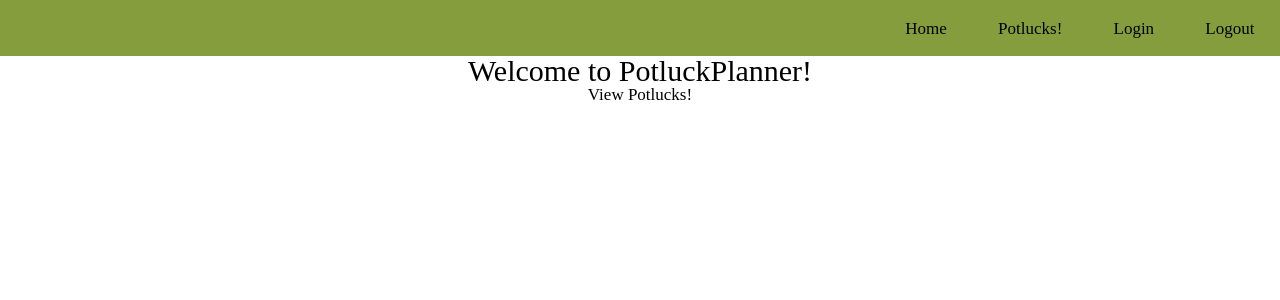
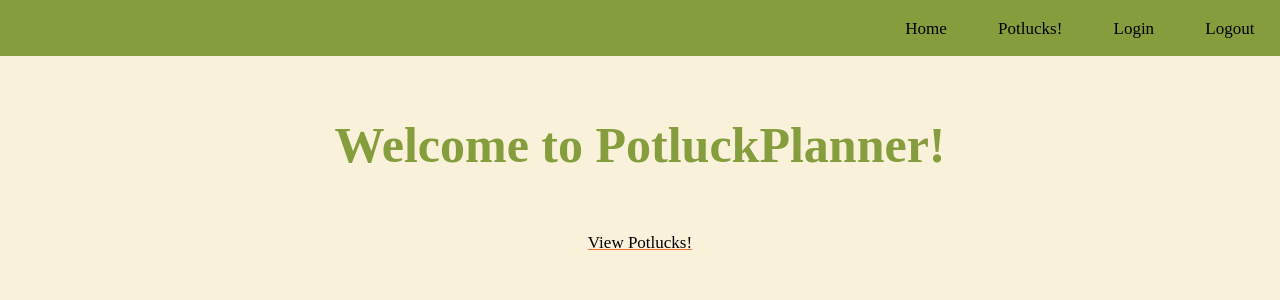
Before and after one commit to Build-Week-potluck-planner-9/front-end, a React (Create React App) app in the folder buildweek-potluck/: page / in a window 1280 px wide. Shown: the top 300 px of the page. Built offline with nearby package versions, Linux system fonts and the light colour scheme.

Commit message:
added in homepage stylings

```diff
--- a/buildweek-potluck/src/Components/Home.js
+++ b/buildweek-potluck/src/Components/Home.js
@@ -1,8 +1,29 @@
 import React from 'react'
 import { Link } from 'react-router-dom'
+import styled from 'styled-components'
+
+const HomeStyles = styled.div`
+
+    background-color: #F9F1D9;
+    min-height: 100%;
+    color: #859D3C;
+
+    h1 {
+        font-size: 5em;
+        padding-bottom: 5%;
+        padding-top: 5%;
+        font-weight: bold;
+    }
+
+    .links{
+        text-decoration: underline #ED732E;
+    }
+`
+
 
 export default function Home() {
     return (
+        <HomeStyles>
         <section className='homepage'>
             <div className='homeWrap'>
                 <h1>Welcome to PotluckPlanner!</h1>
@@ -11,5 +32,6 @@ export default function Home() {
                 </div>
             </div>
         </section>
+        </HomeStyles>
     )
 }
```
